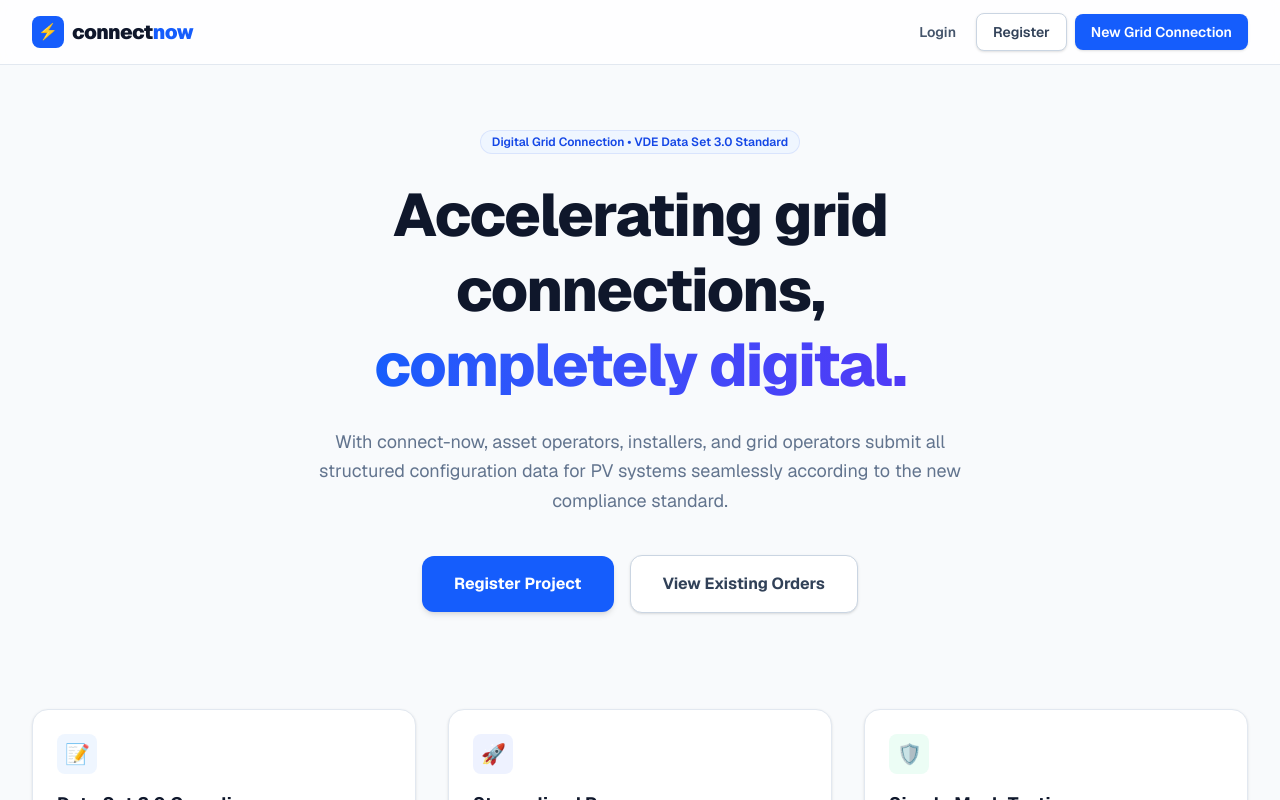
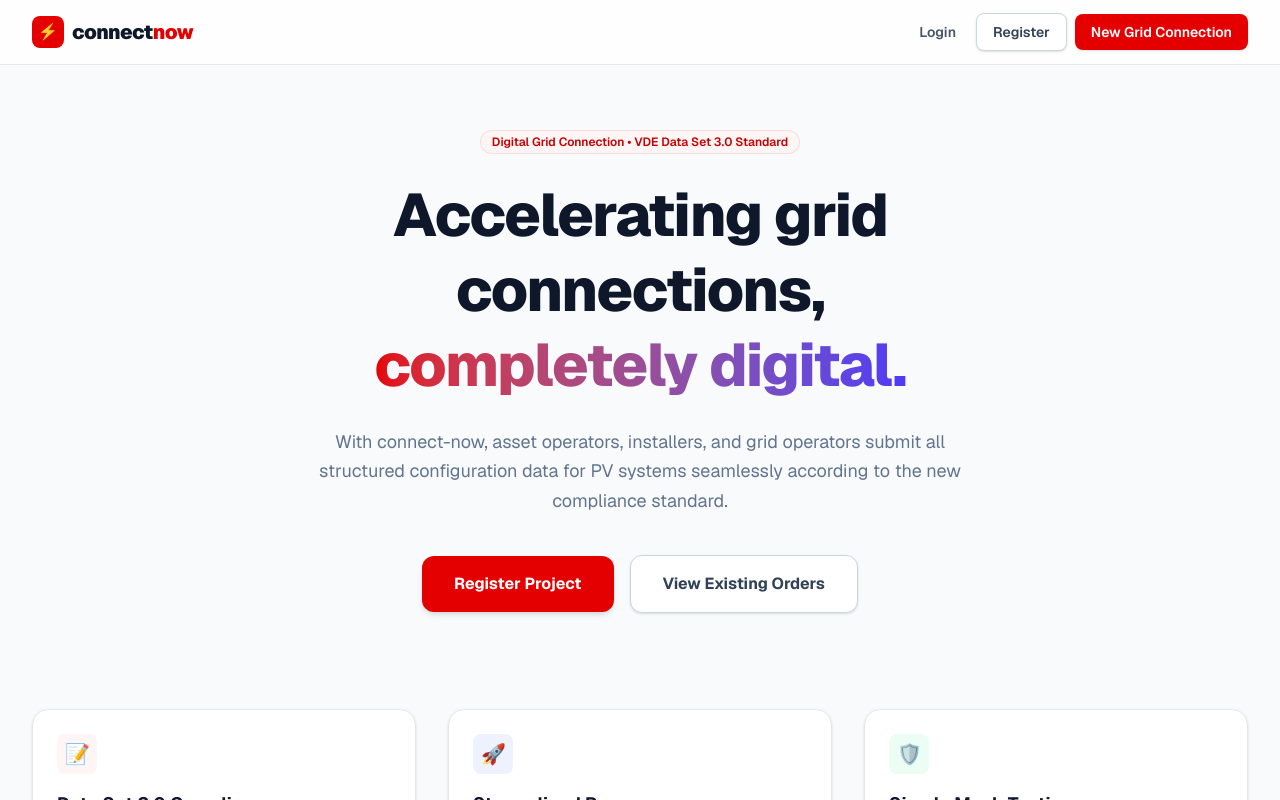
Before and after one commit to malik-shr/connect-now, a Next.js app: page / in a window 1280 px wide. Shown: the top 800 px of the page. Built offline with nearby package versions, Linux system fonts and the light colour scheme.

Commit message:
feature: changed accent colors

```diff
--- a/src/styles/globals.css
+++ b/src/styles/globals.css
@@ -3,6 +3,18 @@
 @theme {
   --font-sans: var(--font-geist-sans), ui-sans-serif, system-ui, sans-serif,
     "Apple Color Emoji", "Segoe UI Emoji", "Segoe UI Symbol", "Noto Color Emoji";
+
+  --color-blue-50: #fff5f5;
+  --color-blue-100: #ffe3e3;
+  --color-blue-200: #ffd1d1;
+  --color-blue-300: #ffb3b3;
+  --color-blue-400: #ff8080;
+  --color-blue-500: #ff3333;
+  --color-blue-600: #E40000;
+  --color-blue-700: #c40000;
+  --color-blue-800: #9e0000;
+  --color-blue-900: #7a0000;
+  --color-blue-950: #4a0000;
 }
 
 /* Yazio-style step transition */
```
